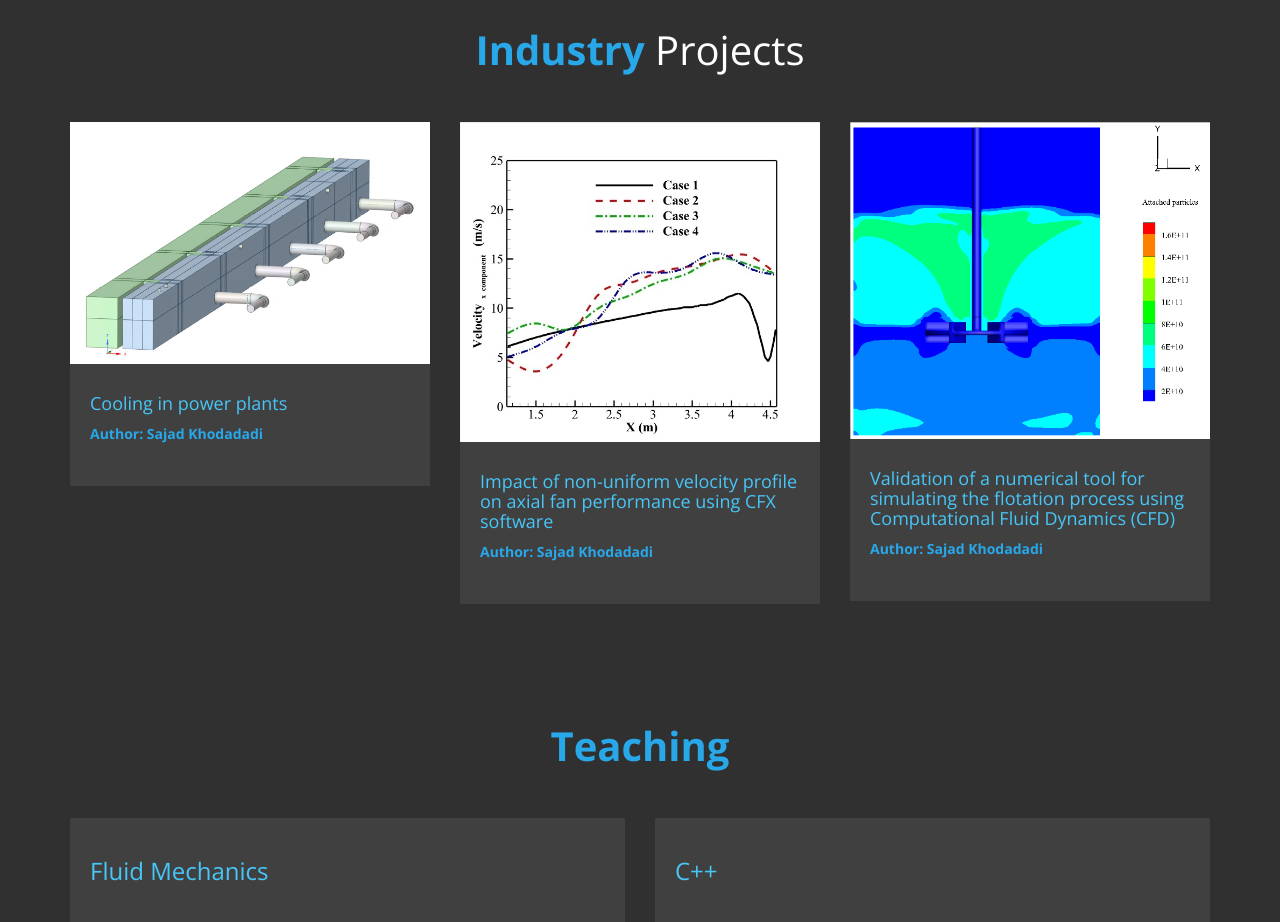
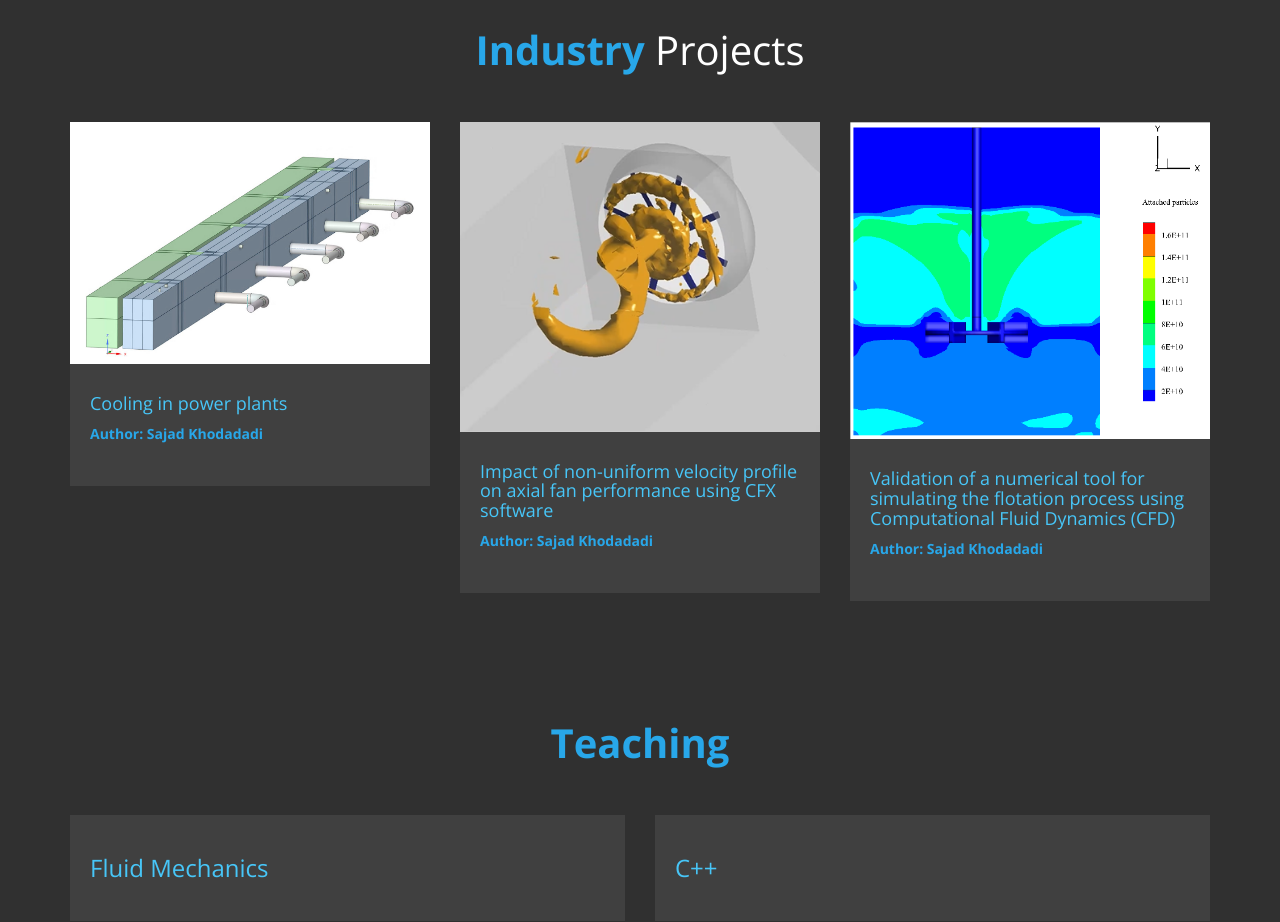
Before and after one commit to SajadKhodadadi1990/academicProfile, a plain HTML site: page index.html in a window 1280 px wide. Shown: the part 3860-4782 px from the top of the page. Drawn offline with nearby package versions, Linux system fonts and the light colour scheme.

Commit message:
Update index.html

```diff
--- a/index.html
+++ b/index.html
@@ -760,7 +760,7 @@
             <div class="col-md-4 col-sm-6 col-xs-12 wow fadeIn" data-wow-offset="50" data-wow-delay="1.3s">
                 <a href="IndustryProjects/Impact of non-uniform velocity.html" style="text-decoration: none;" target="_blank">
                     <div class="team-wrapper">
-                        <img src="images/Impact of non-uniform velocity/fig1.png" class="img-responsive" alt="Impact of non-uniform velocity profile">
+                        <img src="images/Impact of non-uniform velocity/20.png" class="img-responsive" alt="Impact of non-uniform velocity profile">
                         <div class="team-des">
                             <h4>Impact of non-uniform velocity profile on axial fan performance using CFX software</h4>
                             <span>Author: Sajad Khodadadi</span>
```
